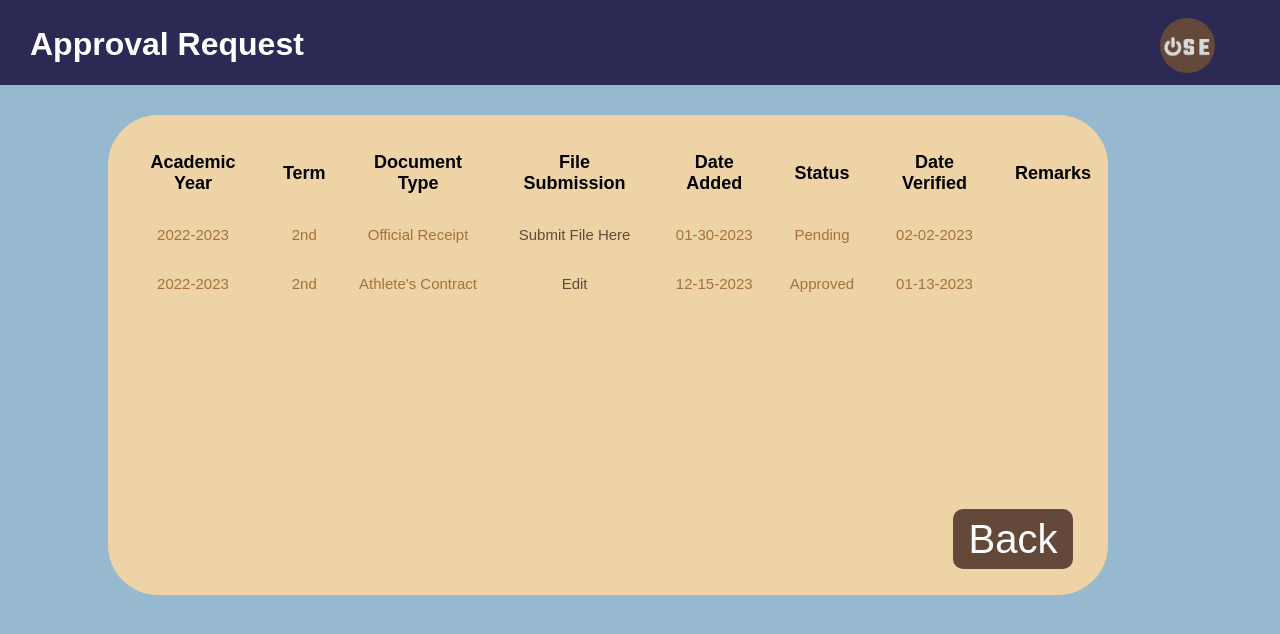
After one commit to joshualagarejos/OSE_Project, a PHP site: page /approvalRequest.php in a window 1280 px wide. The commit adds this page. Shown: the top 634 px of the page. Run offline with PHP 8.4, Linux system fonts and the light colour scheme.

Commit message:
Add files via upload
OSE Version Airol files

```diff
--- /dev/null
+++ b/OSE PROJECT/approvalRequest.php
@@ -0,0 +1,139 @@
+<!DOCTYPE html>
+<html lang="en">
+<style>
+body{
+    background-color: #96b9d0;
+}
+.homepage{
+    background-color: #2C2A54;
+    height: 80px;
+    margin-top: -23px;
+    margin-right: -8px;
+    margin-left: -8px;
+    margin-bottom: 30px;
+    color: white;
+    margin: top 40px;
+    text-indent: 30px;
+    font-family: arial;
+    padding-top: 20px;
+}
+h2{
+    margin-top: 30px;
+    margin-left: 730px;
+    border-top: 5px;
+    font-family: arial;
+    font-size: 20px;
+}
+.main{
+    top: 20px;
+    background-color: #EDD3A5;
+    height: 460px;
+    border-radius: 50px;
+    width: 1000px;
+    margin-left: 100px;
+    padding-top: 20px;
+}
+button{
+    background-color: #64483A;
+    width: 120px;
+    height: 60px;
+    border-radius: 10px;
+    border-width: 0px;
+    font-size: 40px;
+    color: white;
+    margin-top: 200px;
+    margin-left: 800px;
+}
+form{
+    text-align: center;
+    font-size: large;
+    font-family: arial;
+    font-weight: bold;
+    margin-left: 10px;
+}
+th, td{
+    padding: 15px;
+}
+.submitfiles{
+    font-weight: lighter;
+    font-size: 15px;
+    color: #A4723A;
+}
+.submitfilehref{
+    color: #64483A;
+}
+a{
+    color: white;
+    text-decoration: none;
+}
+img{
+    border-radius: 100px;
+    width: 55px;
+    height: 55px;
+    margin-top: -45px;
+    margin-bottom: 45px;
+    margin-left: 1130px;
+}
+
+</style>
+<head>
+    <meta charset="UTF-8">
+    <meta http-equiv="X-UA-Compatible" content="IE=edge">
+    <meta name="viewport" content="width=device-width, initial-scale=1.0">
+    <title>Approval Request</title>
+</head>
+
+<body>
+    <div class="homepage">
+    <h1>Approval Request
+        <div class="OSE_Logo">
+        <a href="homepage.php"><img src="OSE logo.jpg"></a>
+        </div>
+    </h1>
+    </div>
+
+    <div class="main">
+    <form action="requirement-viewing.php" method="post">
+    <table>
+        <tbody>
+        <tr>
+            <th>Academic Year</th>
+            <th>Term</th>
+            <th>Document Type</th>
+            <th>File Submission</th>
+            <th>Date Added</th>
+            <th>Status</th>
+            <th>Date Verified</th>
+            <th>Remarks</th>
+        </tr>
+        <tr class="submitfiles">
+            <td>2022-2023</td>
+            <td>2nd</td>
+            <td>Official Receipt</td>
+            <td><a href="requirement-submission.php" class="submitfilehref">Submit File Here</a></td>
+            <td>01-30-2023</td>
+            <td>Pending</td>
+            <td>02-02-2023</td>
+            <td></td>
+        </tr>
+        </tbody>
+        <tr class="submitfiles">
+            <td>2022-2023</td>
+            <td>2nd</td>
+            <td>Athlete's Contract</td>
+            <td><a href="requirement-submission.php" class="submitfilehref">Edit</a></td>
+            <td>12-15-2023</td>
+            <td>Approved</td>
+            <td>01-13-2023</td>
+            <td></td>
+        </tr>
+        </tbody>
+    </table>
+
+    <div class="back_button">
+    <a href="homepage.php"><button type="button">Back</a></button>
+    </div>
+    </div>
+</body>
+
+</html>
```
Also changed, not shown: OSE PROJECT/Activity.php (added, +98 -0 lines), OSE PROJECT/adminHomePage.php (added, +105 -0 lines), OSE PROJECT/login.php (+10 -1 lines), OSE PROJECT/studentList.php (added, +98 -0 lines).
